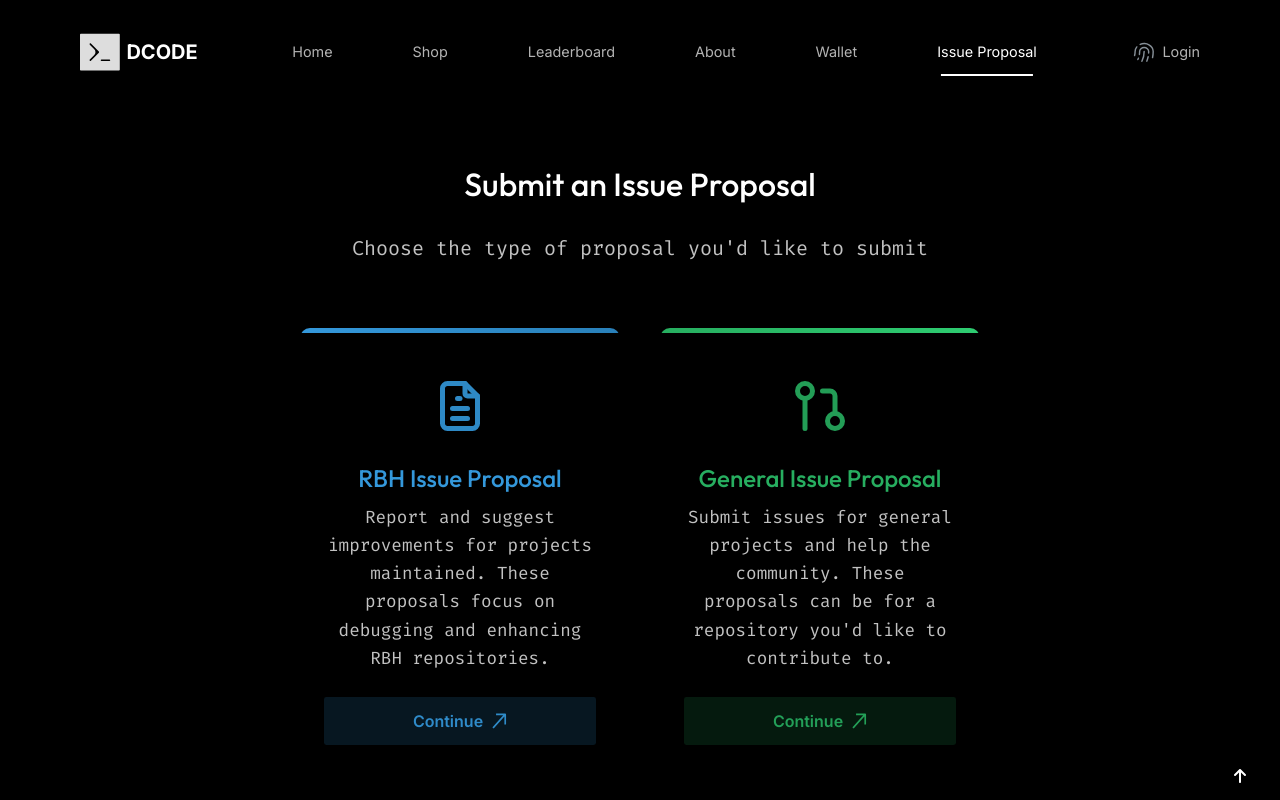
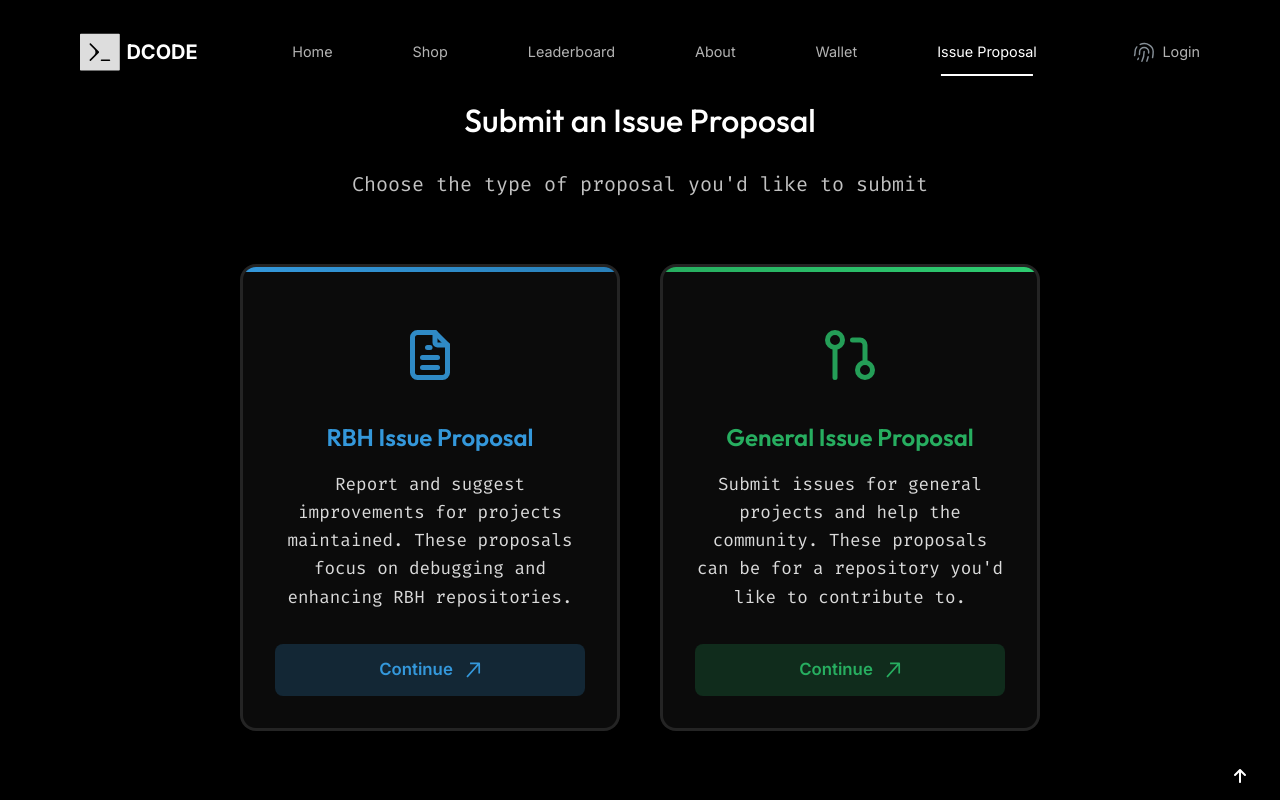
Before and after one commit to devclub-nstru/DCODE-frontend, a React (Vite) app in the folder Some-D-coin/: page /proposal in a window 1280 px wide. Shown: the top 800 px of the page. Built offline with nearby package versions, Linux system fonts and the light colour scheme; no server answers; a web font is replaced by a local one.

Commit message:
issue proposal and login

```diff
--- a/Some-D-coin/src/components/IssueProposal/IssueProposal.css
+++ b/Some-D-coin/src/components/IssueProposal/IssueProposal.css
@@ -1,6 +1,6 @@
 /* IssueProposal.css */
 .issue-proposal-container {
-  padding: 10rem 0;
+  padding: 6rem 0;
   min-height: 80vh;
   display: flex;
   flex-direction: column;
@@ -45,16 +45,17 @@
 }
 
 .proposal-card {
-  width: 320px;
-  background-color: rgba(0, 0, 0, 0.4);
+    width: 380px;
+    background: rgba(53, 52, 52, 0.218);
     backdrop-filter: blur(10px);
-  border-radius: 10px;
+    border-radius: 16px;
     overflow: hidden;
-  box-shadow: 0 4px 15px rgba(0, 0, 0, 0.3);
+    box-shadow: 0 4px 20px rgba(0, 0, 0, 0.35);
     transition: transform 0.3s ease, box-shadow 0.3s ease;
     cursor: pointer;
     position: relative;
     padding-top: 3rem;
+    border: 3px solid rgba(253, 253, 253, 0.1);
   }
 
   .proposal-card::before {
@@ -77,15 +78,15 @@
 
   .proposal-card:hover {
     transform: translateY(-7px);
-  box-shadow: 0 15px 25px rgba(0, 0, 0, 0.4);
+    box-shadow: 0 15px 30px rgba(0, 0, 0, 0.4);
   }
 
   .rbh-card:hover {
-  box-shadow: 0 15px 25px rgba(52, 152, 219, 0.2);
+    box-shadow: 0 15px 30px rgba(52, 152, 219, 0.25);
   }
 
   .general-card:hover {
-  box-shadow: 0 15px 25px rgba(39, 174, 96, 0.2);
+    box-shadow: 0 15px 30px rgba(39, 174, 96, 0.25);
   }
 
   .card-icon {
@@ -93,6 +94,7 @@
     justify-content: center;
     align-items: center;
     margin-bottom: 1.5rem;
+    height: 80px;
   }
 
   .card-icon svg {
@@ -109,7 +111,7 @@
 
   .card-category {
     padding: 0 1.5rem 0.5rem;
-  font-weight: 500;
+    font-weight: 600;
     font-size: 1.5rem;
     color: #ffffff;
     font-family: "Outfit", monospace;
@@ -125,38 +127,43 @@
   }
 
   .card-explanation {
-  padding: 0 1.5rem 1.5rem;
+    padding: 0.5rem 2rem 2rem;
     font-size: 1.1rem;
-  font-weight: 200;
+    font-weight: 300;
     line-height: 1.6;
-  color: rgba(255, 255, 255, 0.76);
+    color: rgba(255, 255, 255, 0.85);
     font-family: "Fira Code", monospace;
     text-align: center;
+    min-height: 120px;
+    display: flex;
+    align-items: center;
+    justify-content: center;
   }
 
   .card-button {
     display: flex;
     align-items: center;
     justify-content: center;
-  gap: 0.5rem;
-  margin: 0 1.5rem 1.5rem;
-  padding: 0.75rem 1rem;
-  border-radius: 0.15rem;
+    gap: 0.75rem;
+    margin: 0 2rem 2rem;
+    padding: 0.85rem 1.5rem;
+    border-radius: 8px;
     font-weight: 600;
     transition: all 0.3s ease;
     text-decoration: none;
     position: relative;
     overflow: hidden;
+    font-size: 1.05rem;
   }
 
   .rbh-card .card-button {
-  background-color: rgba(52, 152, 219, 0.15);
-  color: rgba(52, 152, 219, 0.9);
+    background-color: rgba(52, 152, 219, 0.2);
+    color: rgba(52, 152, 219, 1);
   }
 
   .general-card .card-button {
-  background-color: rgba(39, 174, 96, 0.15);
-  color: rgba(39, 174, 96, 0.9);
+    background-color: rgba(39, 174, 96, 0.2);
+    color: rgba(39, 174, 96, 1);
   }
 
   .card-button::before {
@@ -170,11 +177,11 @@
   }
 
   .rbh-card .card-button::before {
-  background: rgba(52, 152, 219, 0.1);
+    background: rgba(52, 152, 219, 0.15);
   }
 
   .general-card .card-button::before {
-  background: rgba(39, 174, 96, 0.1);
+    background: rgba(39, 174, 96, 0.15);
   }
 
   .card-button:hover::before {
@@ -184,13 +191,13 @@
   .rbh-card .card-button:hover {
     color: #3498db;
     transform: translateY(-2px);
-  background-color: rgba(52, 152, 219, 0.25);
+    background-color: rgba(52, 152, 219, 0.3);
   }
 
   .general-card .card-button:hover {
     color: #27ae60;
     transform: translateY(-2px);
-  background-color: rgba(39, 174, 96, 0.25);
+    background-color: rgba(39, 174, 96, 0.3);
   }
 
   .card-button svg {
@@ -198,11 +205,11 @@
   }
 
   .rbh-card .card-button svg path {
-  fill: rgba(52, 152, 219, 0.9);
+    fill: rgba(52, 152, 219, 1);
   }
 
   .general-card .card-button svg path {
-  fill: rgba(39, 174, 96, 0.9);
+    fill: rgba(39, 174, 96, 1);
   }
 
   .card-button:hover svg {
--- a/Some-D-coin/src/components/Profile/Profile.jsx
+++ b/Some-D-coin/src/components/Profile/Profile.jsx
@@ -123,13 +123,33 @@ const Profile = () => {
   const [copied, setCopied] = useState(false);
   var [currentQuote, setCurrentQuote] = useState(0);
   var [openedBoxes, setOpenedBoxes] = useState([]);
+
+  // Check if user is authenticated
+  useEffect(() => {
+    const token = localStorage.getItem("token");
+    if (!token) {
+      // Redirect to home/login page if no token exists
+      window.location.href = "/";
+    }
+  }, []);
+
   var refreshUserdata = async () => {
-    var { data: axres } = await axiosInstance.get("/api/user/details");
-    if (axres.status) {
-      console.log(axres.user);
-      setuserData(axres.user);
+    try {
+      var { data: axres } = await axiosInstance.get("/api/user/details");
+      if (axres.status) {
+        console.log(axres.user);
+        setuserData(axres.user);
+      }
+    } catch (error) {
+      console.error("Error fetching user data:", error);
+      // If API request fails due to auth issues, redirect to login
+      if (error.response && (error.response.status === 401 || error.response.status === 403)) {
+        localStorage.removeItem("token");
+        window.location.href = "/";
+      }
     }
   };
+
   useEffect(() => {
     refreshUserdata();
   }, []);
@@ -158,6 +178,11 @@ const Profile = () => {
         }
       } catch (error) {
         console.error("Error opening mystery box:", error);
+        // Handle unauthorized errors
+        if (error.response && (error.response.status === 401 || error.response.status === 403)) {
+          localStorage.removeItem("token");
+          window.location.href = "/";
+        }
       }
     }
     updateBalance();
@@ -169,9 +194,10 @@ const Profile = () => {
   };
 
   const handleLogout = () => {
-    window.confirm("Do you really want to leave?");
-    localStorage.removeItem("token");
-    window.location.reload();
+    if (window.confirm("Do you really want to leave?")) {
+      localStorage.removeItem("token");
+      window.location.href = "/";
+    }
   };
 
   return (
```
Lines whose indentation alone changed are shown as unchanged.
